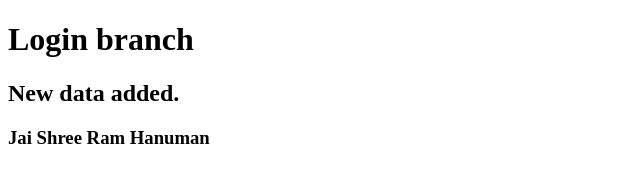
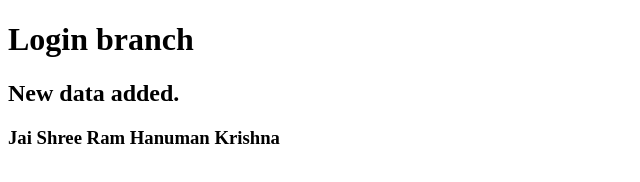
Before and after one commit to shrutikant1/git-tutorial, a plain HTML site: page login.html in a window 1280 px wide. Shown: the full height of the page, 0-640 px from the left. Drawn offline with Linux system fonts and the light colour scheme.

Commit message:
Update login.html

```diff
--- a/login.html
+++ b/login.html
@@ -8,6 +8,6 @@
 <body>
     <h1>Login branch</h1>
     <h2>New data added.</h2>
-    <h3>Jai Shree Ram Hanuman</h3>
+    <h3>Jai Shree Ram Hanuman Krishna</h3>
 </body>
 </html>
```
